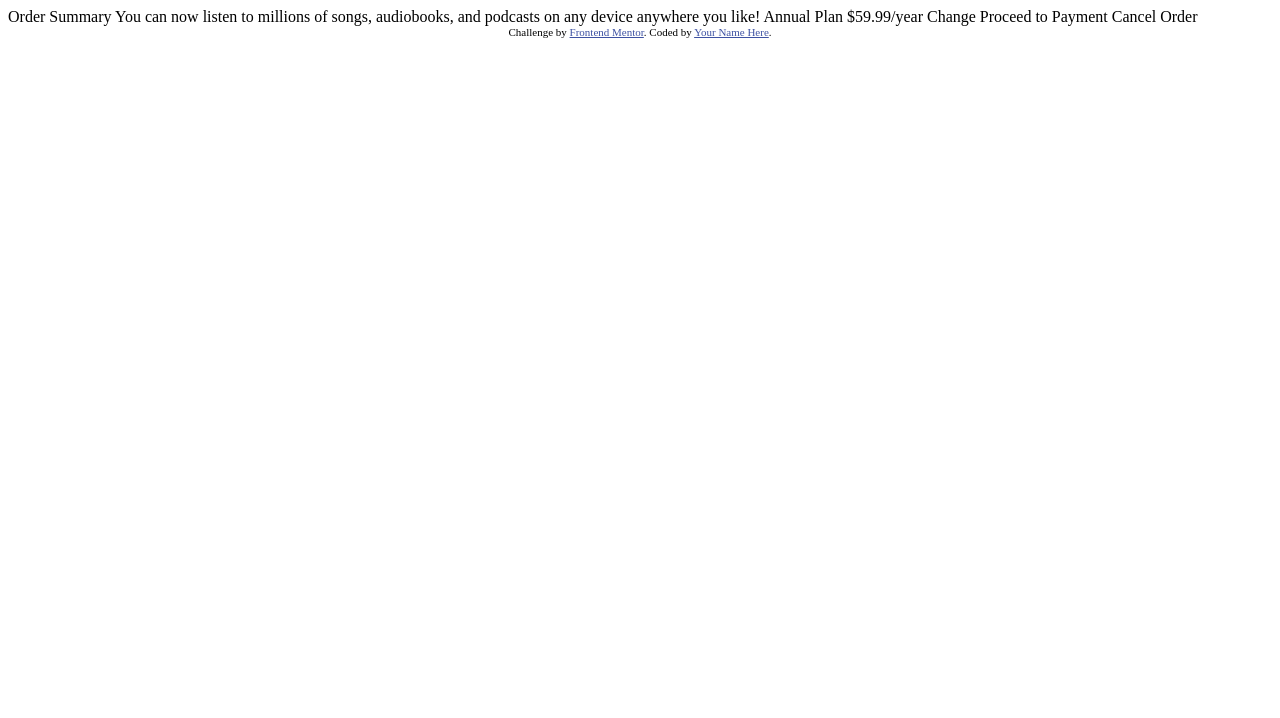
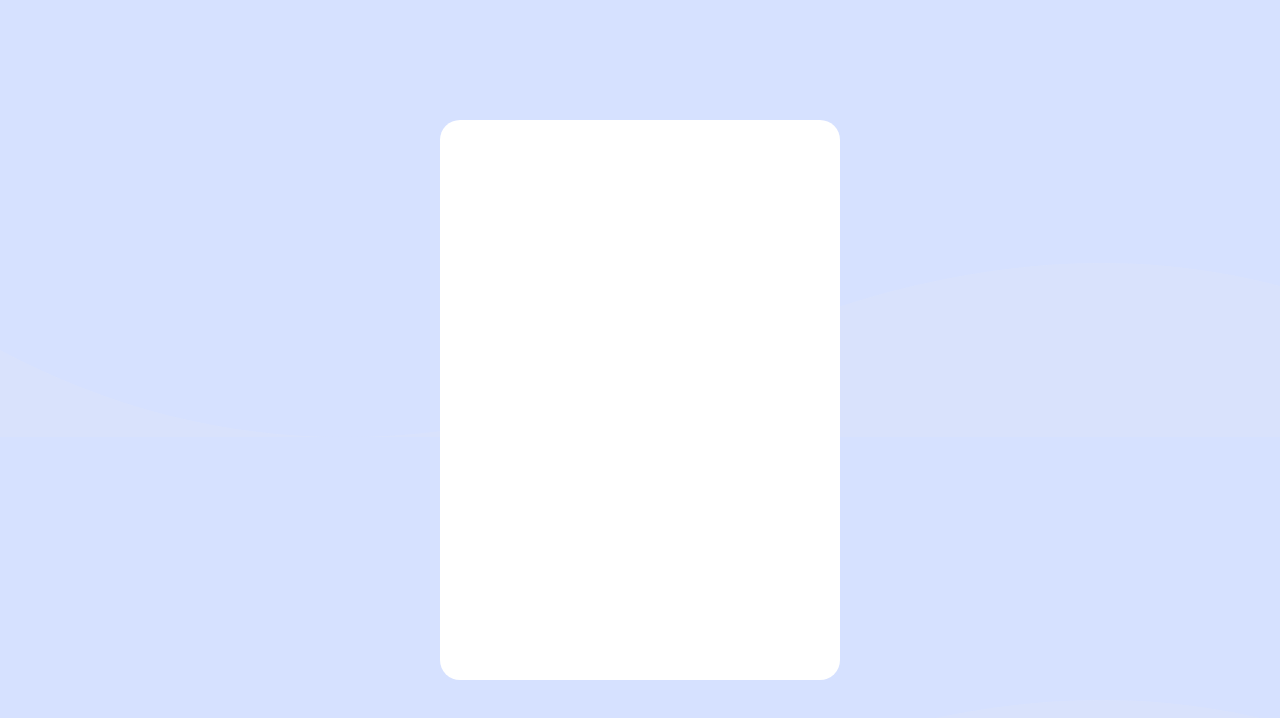
Before and after one commit to okobi45/order-summary, a plain HTML site: page index.html in a window 1280 px wide. Drawn offline with Linux system fonts and the light colour scheme.

Commit message:
content update

```diff
--- a/index.html
+++ b/index.html
@@ -3,20 +3,13 @@
 <head>
   <meta charset="UTF-8">
   <meta name="viewport" content="width=device-width, initial-scale=1.0"> <!-- displays site properly based on user's device -->
-
   <link rel="icon" type="image/png" sizes="32x32" href="./images/favicon-32x32.png">
-
   <title>Order summary card</title>
-
-  <!-- Feel free to remove these styles or customise in your own stylesheet 👍 -->
-  <style>
-    .attribution { font-size: 11px; text-align: center; }
-    .attribution a { color: hsl(228, 45%, 44%); }
-  </style>
+  <link rel="stylesheet" href="style.css" type="text/css" />
 </head>
 <body>
 
-  Order Summary
+  <!-- Order Summary
 
   You can now listen to millions of songs, audiobooks, and podcasts on any
   device anywhere you like!
@@ -27,11 +20,11 @@
   Change
 
   Proceed to Payment
-  Cancel Order
+  Cancel Order -->
 
-  <div class="attribution">
-    Challenge by <a href="https://www.frontendmentor.io?ref=challenge" target="_blank">Frontend Mentor</a>.
-    Coded by <a href="#">Your Name Here</a>.
+  <div class="container">
+
   </div>
+
 </body>
 </html>
--- /dev/null
+++ b/style.css
@@ -0,0 +1,22 @@
+* {
+    padding: 0px;
+    margin: 0px;
+    box-sizing: border-box;
+}
+
+
+body {
+    background-image: url(./images/pattern-background-desktop.svg);
+    background-color: hsl(225, 86%, 92%);
+    height: 100vh;
+    display: flex;
+    justify-content: center;
+    align-items: center;
+}
+
+.container {
+    background-color: hsl(0, 0%, 100%);
+    height: 70%;
+    width: 400px;
+    border-radius: 20px;
+}
```
Also changed, not shown: test.html (added, +65 -0 lines).
